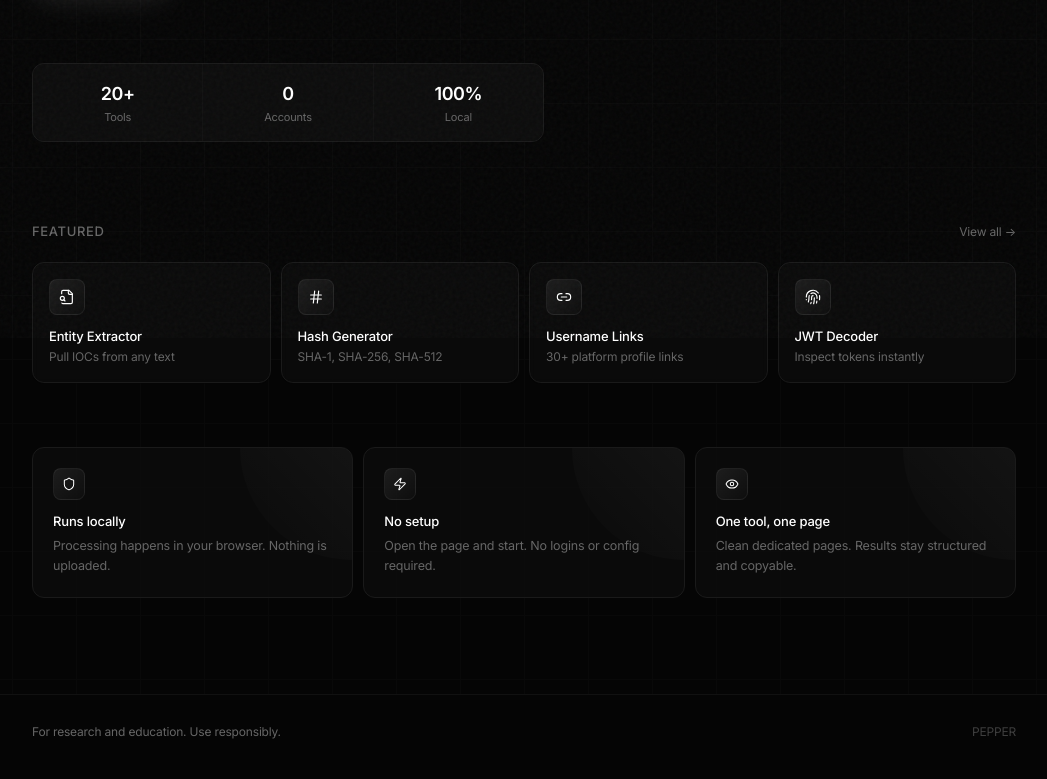
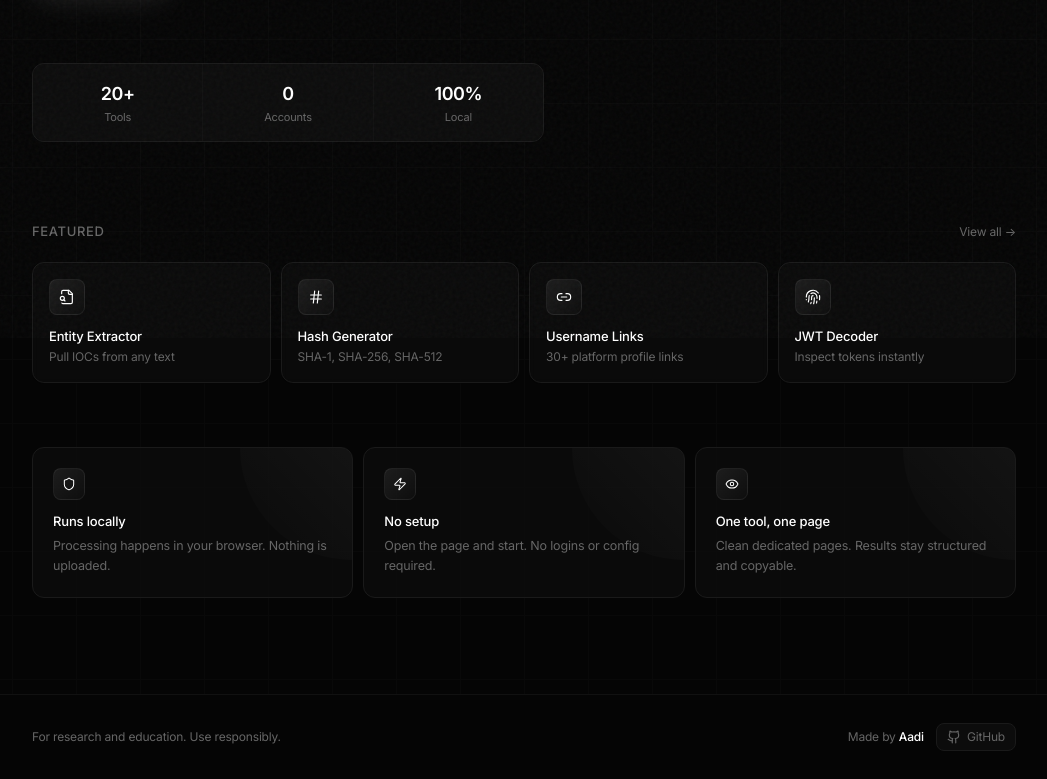
Before and after one commit to DrPhrma/PEPPER, a React (Vite) app: page / in a window 1280 px wide. Shown: the part 462-1241 px from the top of the page, without its empty margins (116-1163 px from the left). Built offline with nearby package versions, Linux system fonts and the light colour scheme.

Commit message:
feat: add Made by Aadi credit with GitHub button in footer

```diff
--- a/src/components/Layout.tsx
+++ b/src/components/Layout.tsx
@@ -1,5 +1,5 @@
 import { Link, useLocation } from 'react-router-dom'
-import { Search } from 'lucide-react'
+import { Search, Github } from 'lucide-react'
 
 interface LayoutProps {
   children: React.ReactNode
@@ -54,9 +54,23 @@ export default function Layout({ children }: LayoutProps) {
       </main>
 
       <footer className="border-t border-border/60 py-7 mt-auto">
-        <div className="max-w-5xl mx-auto px-5 flex flex-col sm:flex-row items-center justify-between gap-3 text-[12px] text-muted">
-          <p>For research and education. Use responsibly.</p>
-          <p className="text-muted/60">PEPPER</p>
+        <div className="max-w-5xl mx-auto px-5 flex flex-col sm:flex-row items-center justify-between gap-4">
+          <p className="text-[12px] text-muted">For research and education. Use responsibly.</p>
+
+          <div className="flex items-center gap-3">
+            <span className="text-[12px] text-muted">
+              Made by <span className="text-white font-medium">Aadi</span>
+            </span>
+            <a
+              href="https://github.com/DrPhrma"
+              target="_blank"
+              rel="noopener noreferrer"
+              className="inline-flex items-center gap-1.5 px-2.5 py-1 rounded-lg border border-border bg-surface text-[12px] text-muted hover:text-white hover:border-border-hover hover:bg-surface-hover transition-all"
+            >
+              <Github className="w-3.5 h-3.5" />
+              GitHub
+            </a>
+          </div>
         </div>
       </footer>
     </div>
```
